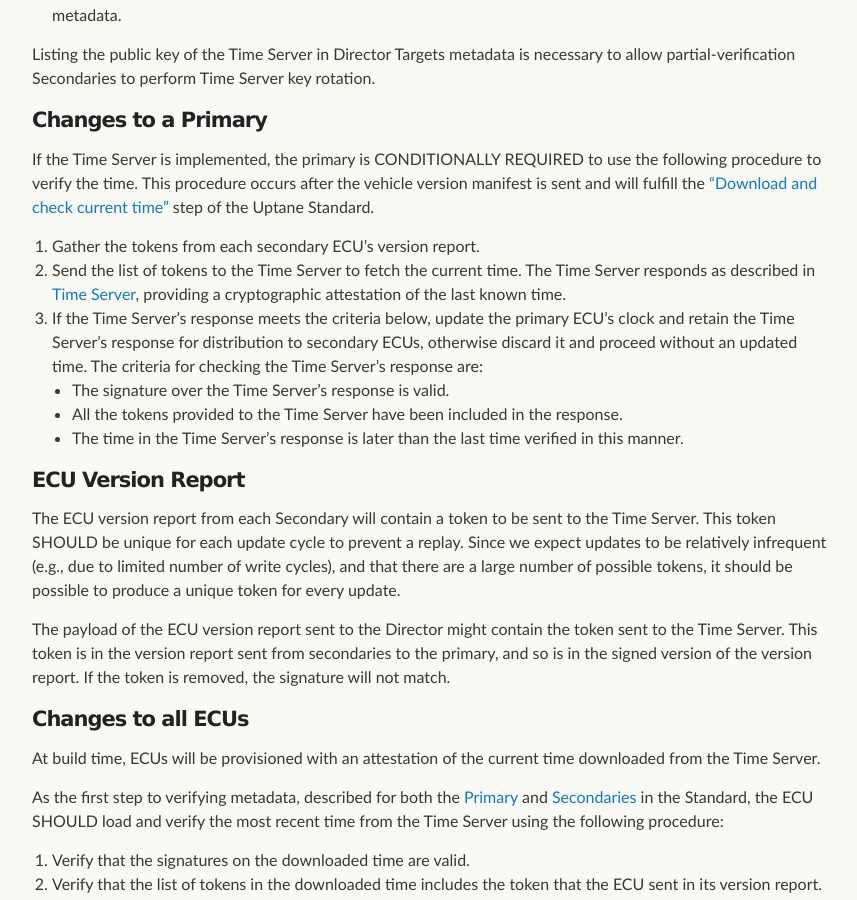
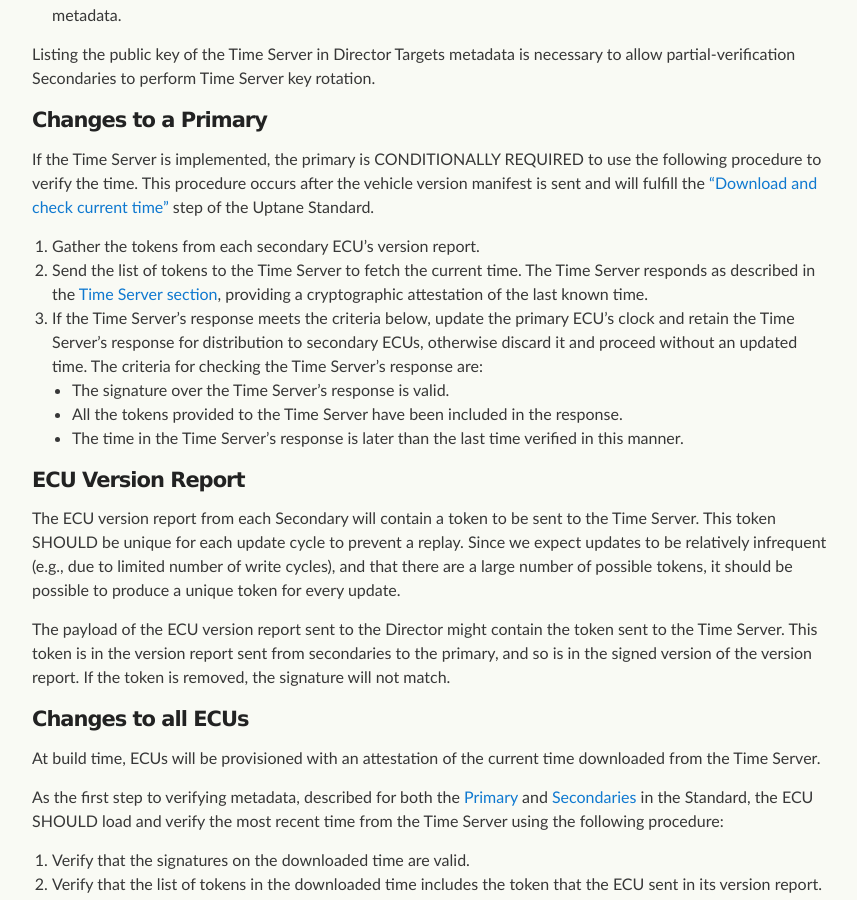
Before and after one commit to uptane/deployment-considerations, a Jekyll site: the page built from repositories.md, in a window 1280 px wide and 900 px high, scrolled down 1372 px. Shown: the whole window, without its empty margins (208-1065 px from the left). Built offline with Jekyll 4.4.1, drawn with Linux system fonts in a browser that asks for light colours; our own code applies the rules of GitHub Pages for plain Markdown files.

Commit message:
Update repositories.md
Co-Authored-By: Patrick Vacek <patrickvacek@gmail.com>

```diff
--- a/repositories.md
+++ b/repositories.md
@@ -41,7 +41,7 @@ Listing the public key of the Time Server in Director Targets metadata is necess
 If the Time Server is implemented, the primary is CONDITIONALLY REQUIRED to use the following procedure to verify the time. This procedure occurs after the vehicle version manifest is sent and will fulfill the ["Download and check current time"](https://uptane.github.io/papers/ieee-isto-6100.1.0.0.uptane-standard.html#check_time_primary) step of the Uptane Standard.
 
 1. Gather the tokens from each secondary ECU's version report.
-2. Send the list of tokens to the Time Server to fetch the current time. The Time Server responds as described in [Time Server](#time_server), providing a cryptographic attestation of the last known time.
+2. Send the list of tokens to the Time Server to fetch the current time. The Time Server responds as described in the [Time Server section](#time-server), providing a cryptographic attestation of the last known time.
 3. If the Time Server's response meets the criteria below, update the primary ECU's clock and retain the Time Server's response for distribution to secondary ECUs, otherwise discard it and proceed without an updated time.  The criteria for checking the Time Server's response are:
   - The signature over the Time Server's response is valid.
   - All the tokens provided to the Time Server have been included in the response.
```
